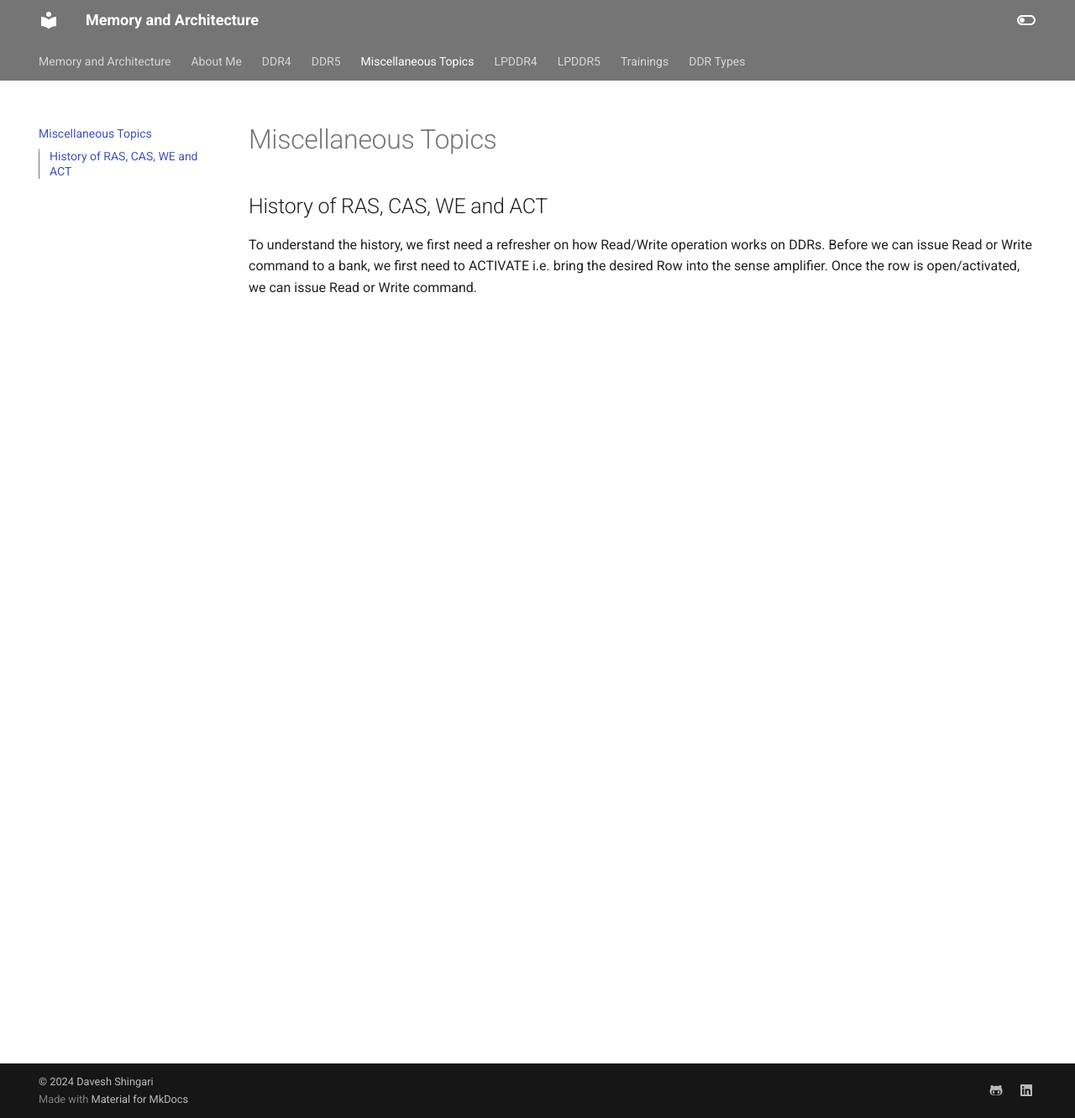
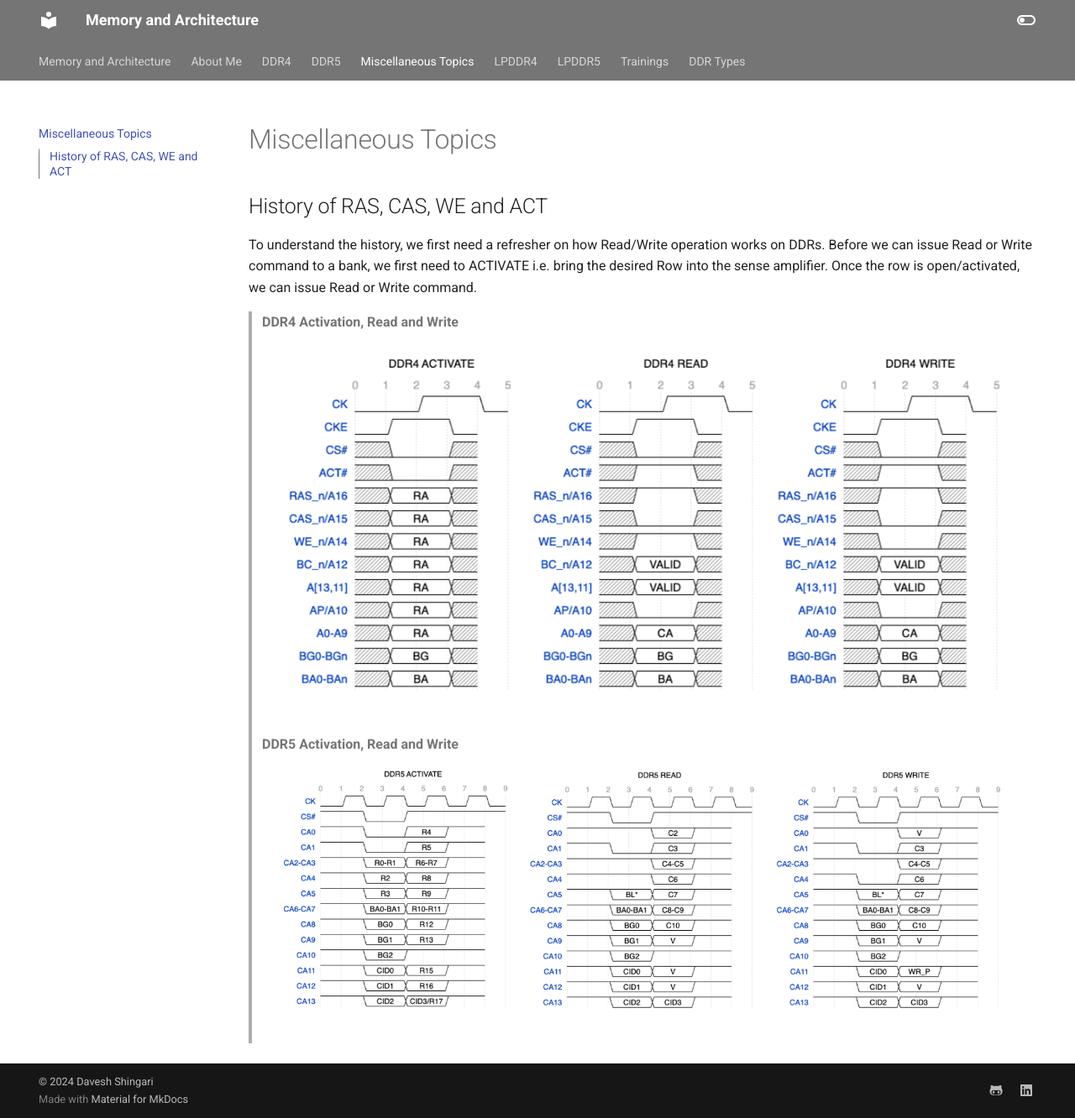
Before and after one commit to shingaridavesh/memoryandarchitecture, an MkDocs documentation site: the page built from docs/Interesting Reads.md, in a window 1280 px wide and 1332 px high. Shown: the whole window at 84% size. Built offline with MkDocs 1.6.1 and Material for MkDocs 9.7.7, drawn with Linux system fonts in a browser that asks for light colours.

Commit message:
Update Interesting Reads.md

```diff
--- a/docs/Interesting Reads.md
+++ b/docs/Interesting Reads.md
@@ -3,3 +3,9 @@
 ##History of RAS, CAS, WE and ACT
 
 To understand the history, we first need a refresher on how Read/Write operation works on DDRs. Before we can issue Read or Write command to a bank, we first need to ACTIVATE i.e. bring the desired Row into the sense amplifier. Once the row is open/activated, we can issue Read or Write command.
+
+> **DDR4 Activation, Read and Write**
+> ![zoomify](images/DDR4_ACT_RD_WR.png)
+
+> **DDR5 Activation, Read and Write**
+> ![zoomify](images/DDR5_ACT_RD_WR.png)
```
